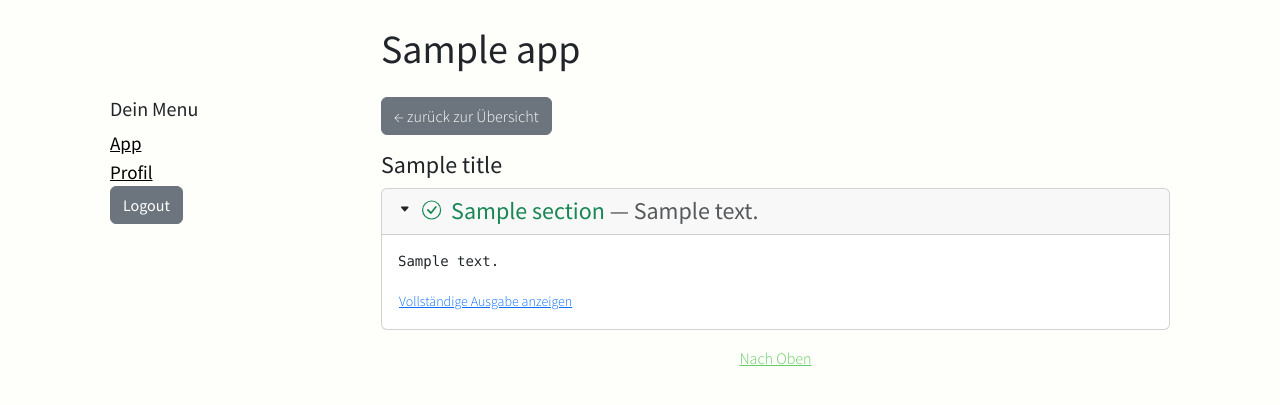
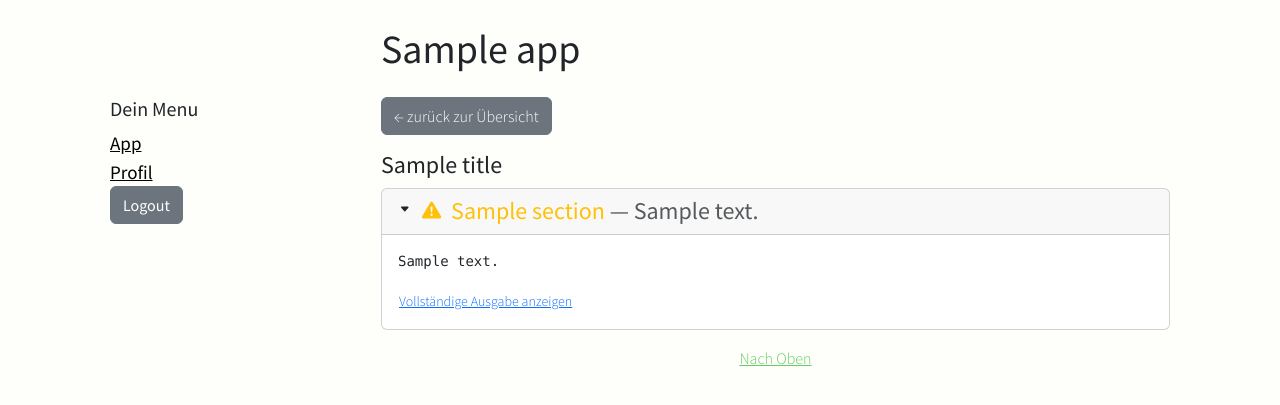
Before and after one commit to juntagrico/juntagrico-paas, a Django app: template adminconsole/templates/app/show_result.html in a window 1280 px wide. Shown: the part 270-675 px from the top of the page. Run offline with Django 3.2, Linux system fonts and the light colour scheme; the template is opened without the code that fills it: most values are stand-ins (such as "Sample title", 1, 10 or a date in 2020); some libraries are stand-ins or nearby versions.

Commit message:
fix: log summary warning

```diff
--- a/adminconsole/templates/app/show_result.html
+++ b/adminconsole/templates/app/show_result.html
@@ -15,10 +15,14 @@
                                     <path d="m12.14 8.753-5.482 4.796c-.646.566-1.658.106-1.658-.753V3.204a1 1 0 0 1 1.659-.753l5.48 4.796a1 1 0 0 1 0 1.506z"/>
                                 </svg>
                             </span>
-                            <span class="{% if section.result %}text-danger{% else %}text-success{% endif %}">
+                            <span class="{% if section.result %}text-danger{% elif section.summary %}text-warning{% else %}text-success{% endif %}">
                                 {% if section.result %}
                                     <svg xmlns="http://www.w3.org/2000/svg" width="16" height="16" fill="currentColor" class="bi bi-exclamation-circle-fill" viewBox="0 0 16 16">
                                         <path d="M16 8A8 8 0 1 1 0 8a8 8 0 0 1 16 0M8 4a.905.905 0 0 0-.9.995l.35 3.507a.552.552 0 0 0 1.1 0l.35-3.507A.905.905 0 0 0 8 4m.002 6a1 1 0 1 0 0 2 1 1 0 0 0 0-2"/>
+                                    </svg>
+                                {% elif section.summary %}
+                                    <svg xmlns="http://www.w3.org/2000/svg" width="16" height="16" fill="currentColor" class="bi bi-exclamation-triangle-fill" viewBox="0 0 16 16">
+                                        <path d="M8.982 1.566a1.13 1.13 0 0 0-1.96 0L.165 13.233c-.457.778.091 1.767.98 1.767h13.713c.889 0 1.438-.99.98-1.767zM8 5c.535 0 .954.462.9.995l-.35 3.507a.552.552 0 0 1-1.1 0L7.1 5.995A.905.905 0 0 1 8 5m.002 6a1 1 0 1 1 0 2 1 1 0 0 1 0-2"/>
                                     </svg>
                                 {% else %}
                                     <svg xmlns="http://www.w3.org/2000/svg" width="16" height="16" fill="currentColor" class="bi bi-check-circle" viewBox="0 0 16 16">
```
